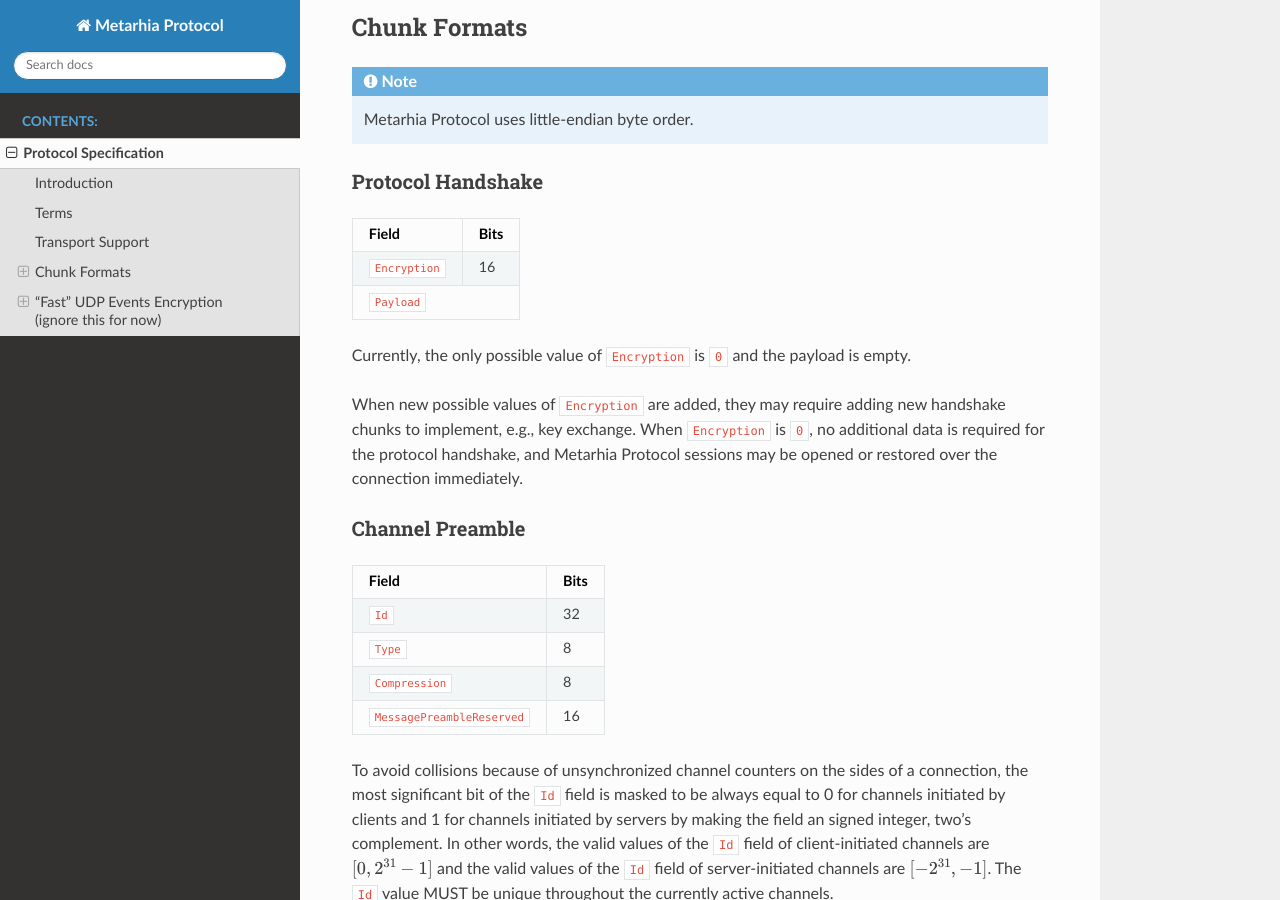
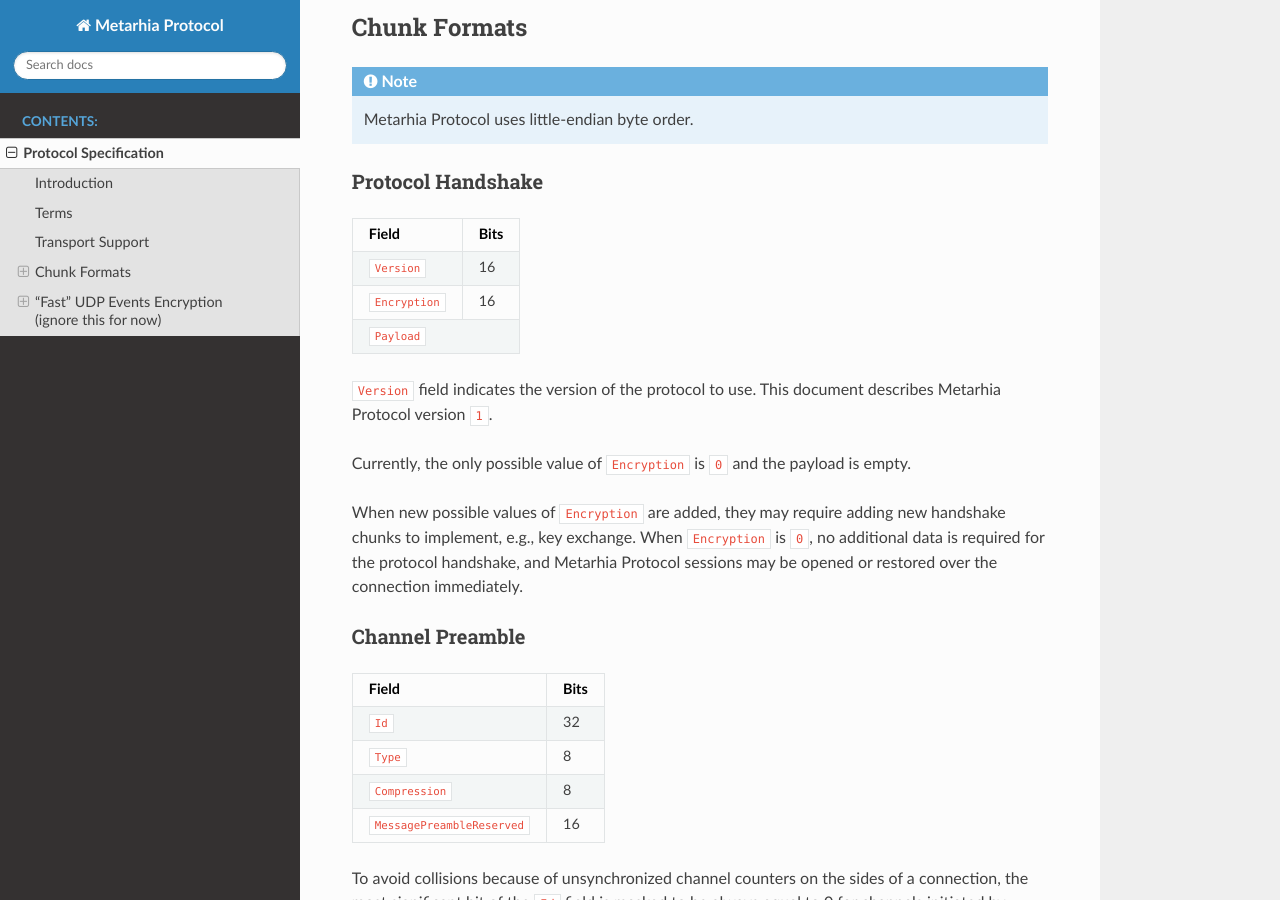
Before and after one commit to metarhia/protocol, a Sphinx documentation site: the page built from docs/protocol.rst, in a window 1280 px wide and 900 px high, scrolled down 1834 px. Built offline with Sphinx 7.4.7 and the Read the Docs theme 2.0.0, drawn with Linux system fonts in a browser that asks for light colours.

Commit message:
docs(spec): add Version field to ProtocolHandshake chunk

```diff
--- a/docs/protocol.rst
+++ b/docs/protocol.rst
@@ -98,10 +98,15 @@ Protocol Handshake
 +-----------------------------+------+
 | Field                       | Bits |
 +=============================+======+
+| ``Version``                 | 16   |
++-----------------------------+------+
 | ``Encryption``              | 16   |
 +-----------------------------+------+
 | ``Payload``                        |
 +------------------------------------+
+
+``Version`` field indicates the version of the protocol to use.  This document
+describes |MHP| version ``1``.
 
 Currently, the only possible value of ``Encryption`` is ``0`` and the payload
 is empty.
```
